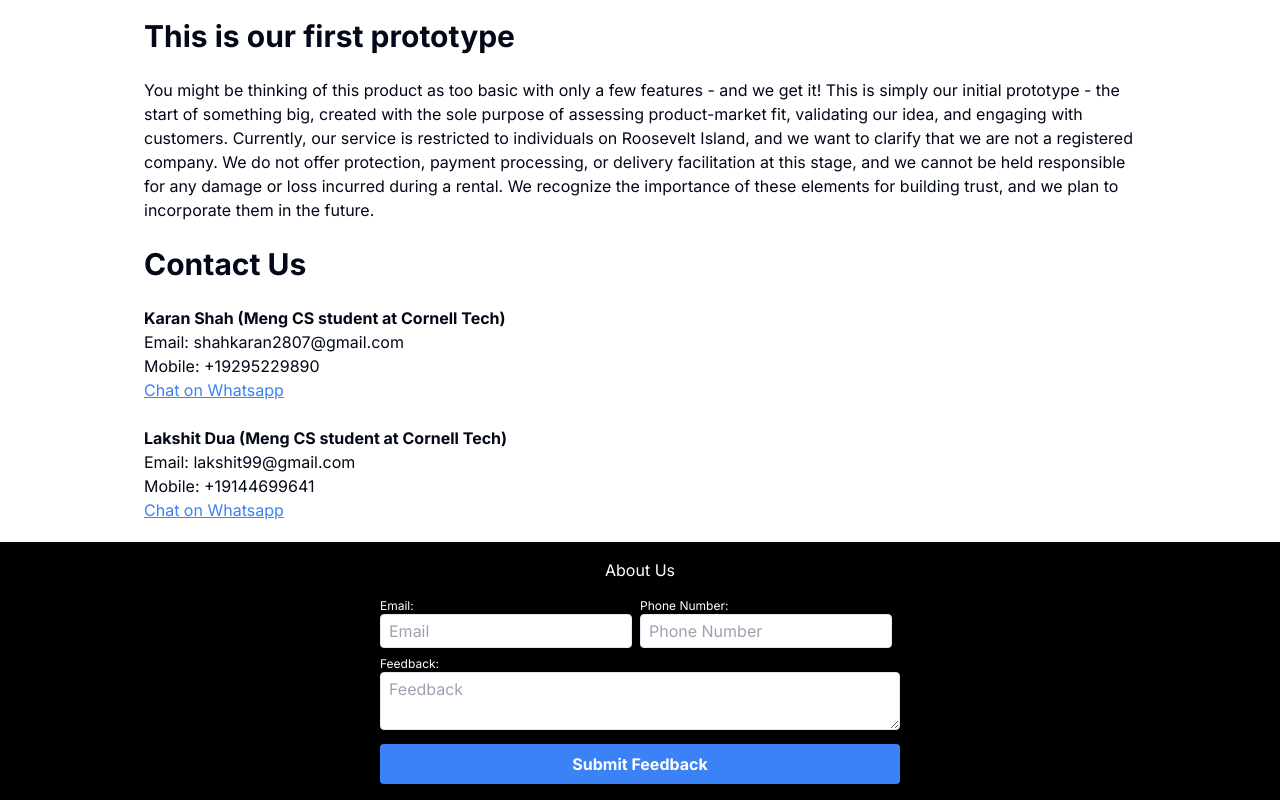
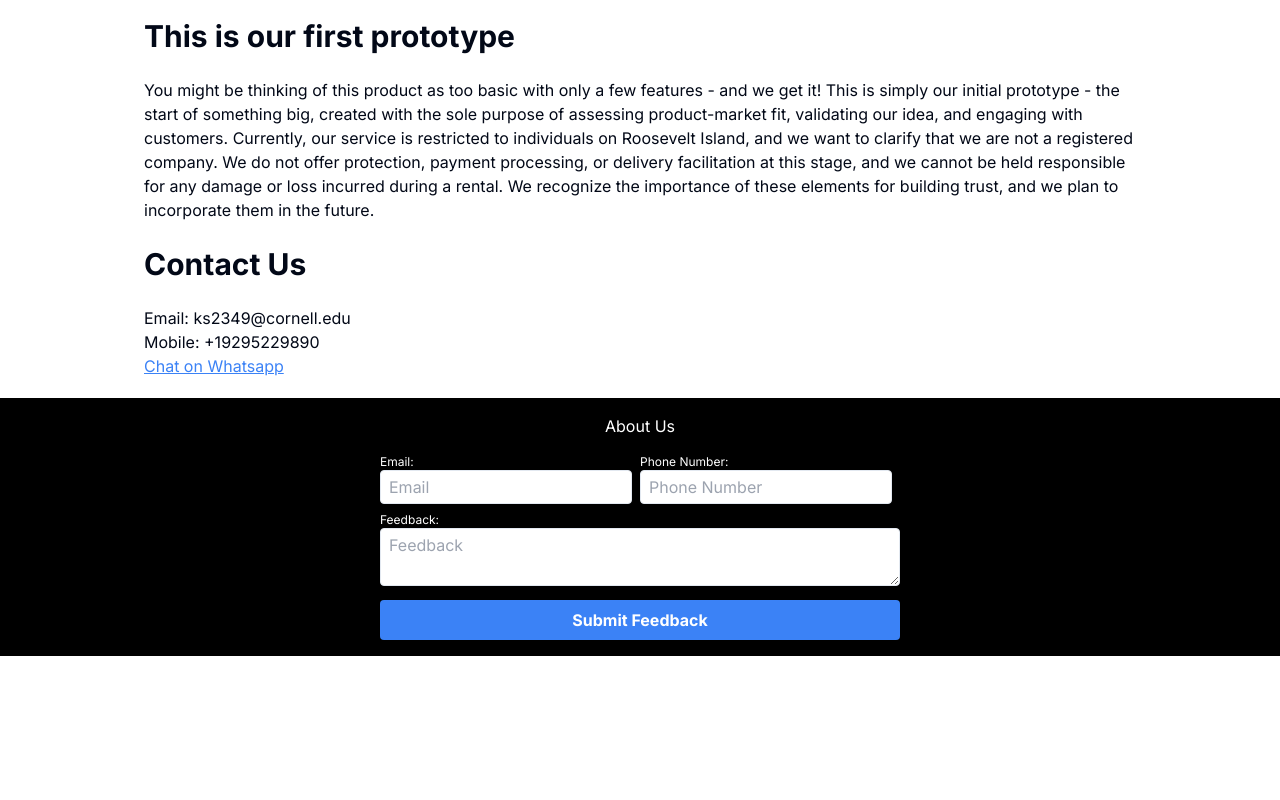
Before and after one commit to shahkaran2807/mommeet, a Next.js app in the folder client/: page /aboutus in a window 1280 px wide. Shown: the part 846-1646 px from the top of the page. After the commit the page ends 1502 px from the top, so only its background shows below. Built offline with nearby package versions, Linux system fonts and the light colour scheme; no server answers.

Commit message:
no message

```diff
--- a/client/app/aboutus/page.tsx
+++ b/client/app/aboutus/page.tsx
@@ -55,21 +55,14 @@ export default function AboutUs() {
 
         <h1 className="text-3xl"><b>Contact Us</b></h1>
         <br></br>
-        <p><b>Karan Shah (Meng CS student at Cornell Tech)</b></p>
-        <p>Email: shahkaran2807@gmail.com</p>
+        {/* <p><b>Karan Shah (Meng CS student at Cornell Tech)</b></p> */}
+        <p>Email: ks2349@cornell.edu</p>
         <p>Mobile: +19295229890</p>
         <p>
             <Link href="https://wa.me/+19295229890" className="text-blue-500 underline hover:text-blue-700">
                 Chat on Whatsapp
             </Link>
         </p>
-        <br></br>
-        <p><b>Lakshit Dua (Meng CS student at Cornell Tech)</b></p>
-        <p>Email: lakshit99@gmail.com</p>
-        <p>Mobile: +19144699641</p>
-        <Link href="https://wa.me/+19144699641" className="text-blue-500 underline hover:text-blue-700">
-                Chat on Whatsapp
-        </Link>
      </div>
     )
   }
```
